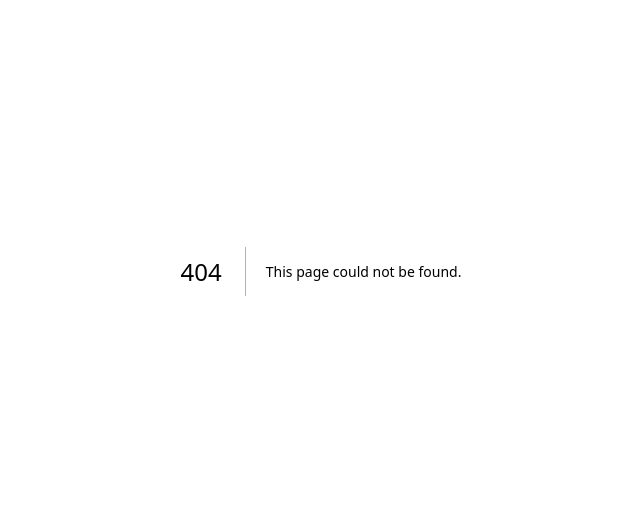
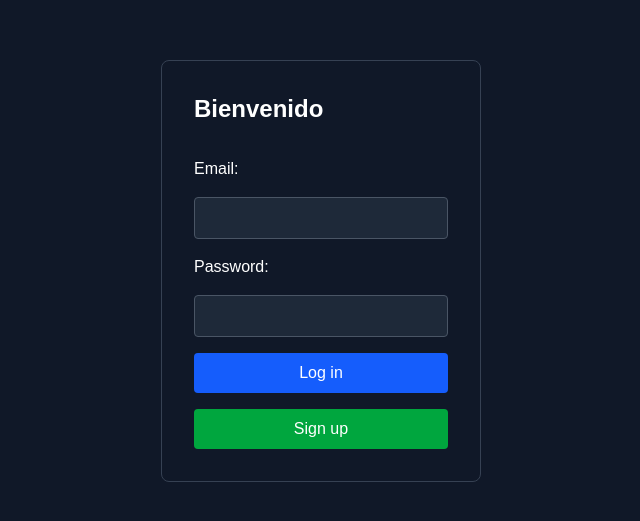
Before and after one commit to Danielmeza2599/ToDoListApp-Supabase, a Next.js app: page /auth/login in a window 1280 px wide. Before the commit this address had no page. Shown: the part 129-650 px from the top of the page, without its empty margins (319-959 px from the left). Built offline with nearby package versions, Linux system fonts and the light colour scheme.

Commit message:
Simple login and signUp page, and the logic with login.ts

```diff
--- /dev/null
+++ b/app/auth/login/actions.ts
@@ -0,0 +1,39 @@
+'use server'
+
+import { revalidatePath } from 'next/cache'
+import { redirect } from 'next/navigation'
+import { createClient } from '@/utils/supabase/server'
+
+export async function login(formData: FormData) {
+  const supabase = await createClient()
+  const data = {
+    email: formData.get('email') as string,
+    password: formData.get('password') as string,
+  }
+
+  const { error } = await supabase.auth.signInWithPassword(data)
+
+  if (error) {
+    redirect('/error')
+  }
+
+  revalidatePath('/', 'layout')
+  redirect('/')
+}
+
+export async function signup(formData: FormData) {
+  const supabase = await createClient()
+  const data = {
+    email: formData.get('email') as string,
+    password: formData.get('password') as string,
+  }
+
+  const { error } = await supabase.auth.signUp(data)
+
+  if (error) {
+    redirect('/error')
+  }
+
+  revalidatePath('/', 'layout')
+  redirect('/')
+}
--- /dev/null
+++ b/app/auth/login/page.tsx
@@ -0,0 +1,20 @@
+import { login, signup } from './actions'
+
+export default function LoginPage() {
+  return (
+    <div className="flex min-h-screen flex-col items-center justify-center bg-gray-900 text-white">
+      <form className="flex flex-col gap-4 p-8 border border-gray-700 rounded-lg w-80">
+        <h1 className="text-2xl font-bold mb-4">Bienvenido</h1>
+
+        <label htmlFor="email">Email:</label>
+        <input id="email" name="email" type="email" required className="bg-gray-800 p-2 rounded border border-gray-600" />
+
+        <label htmlFor="password">Password:</label>
+        <input id="password" name="password" type="password" required className="bg-gray-800 p-2 rounded border border-gray-600" />
+
+        <button formAction={login} className="bg-blue-600 p-2 rounded hover:bg-blue-700">Log in</button>
+        <button formAction={signup} className="bg-green-600 p-2 rounded hover:bg-green-700">Sign up</button>
+      </form>
+    </div>
+  )
+}
```
